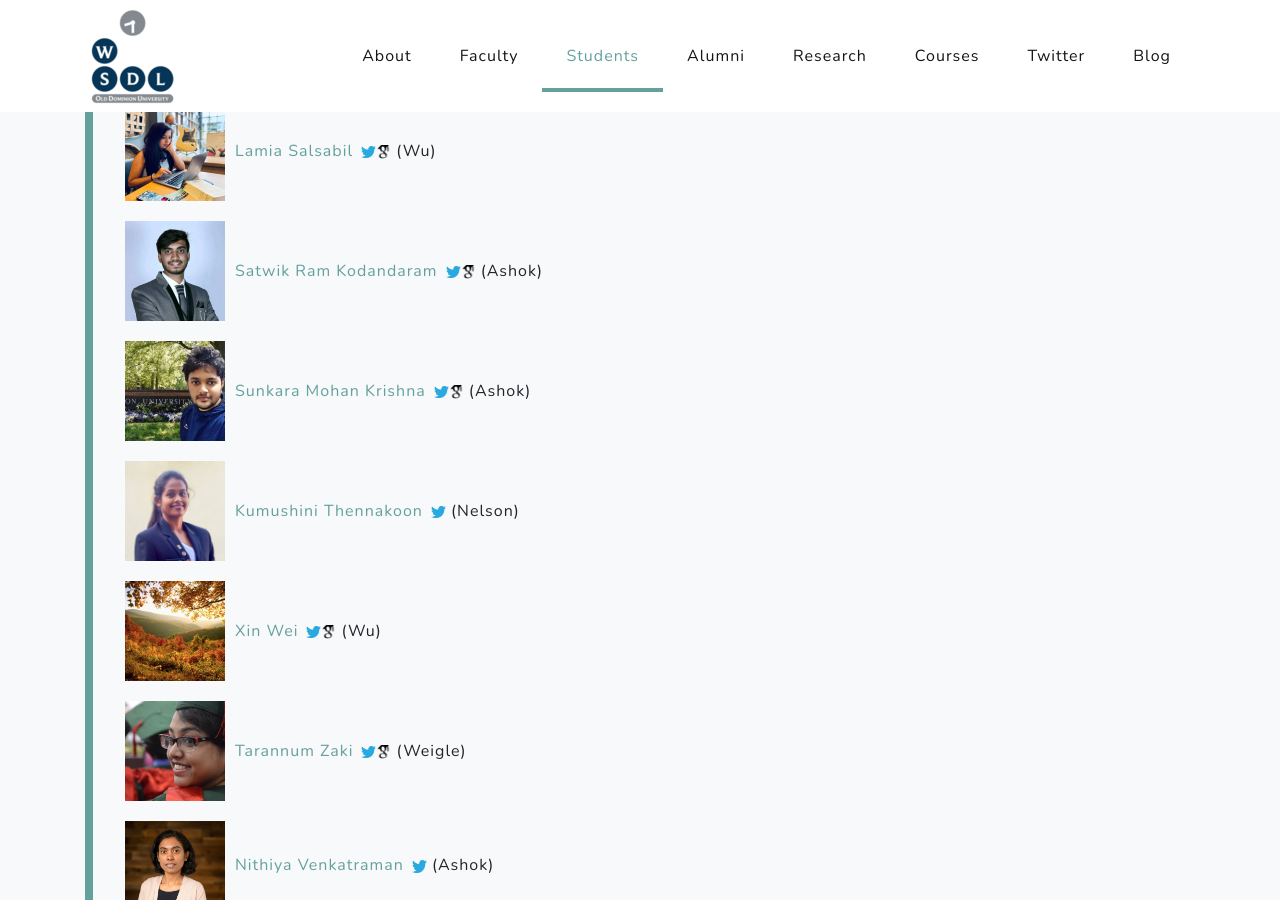
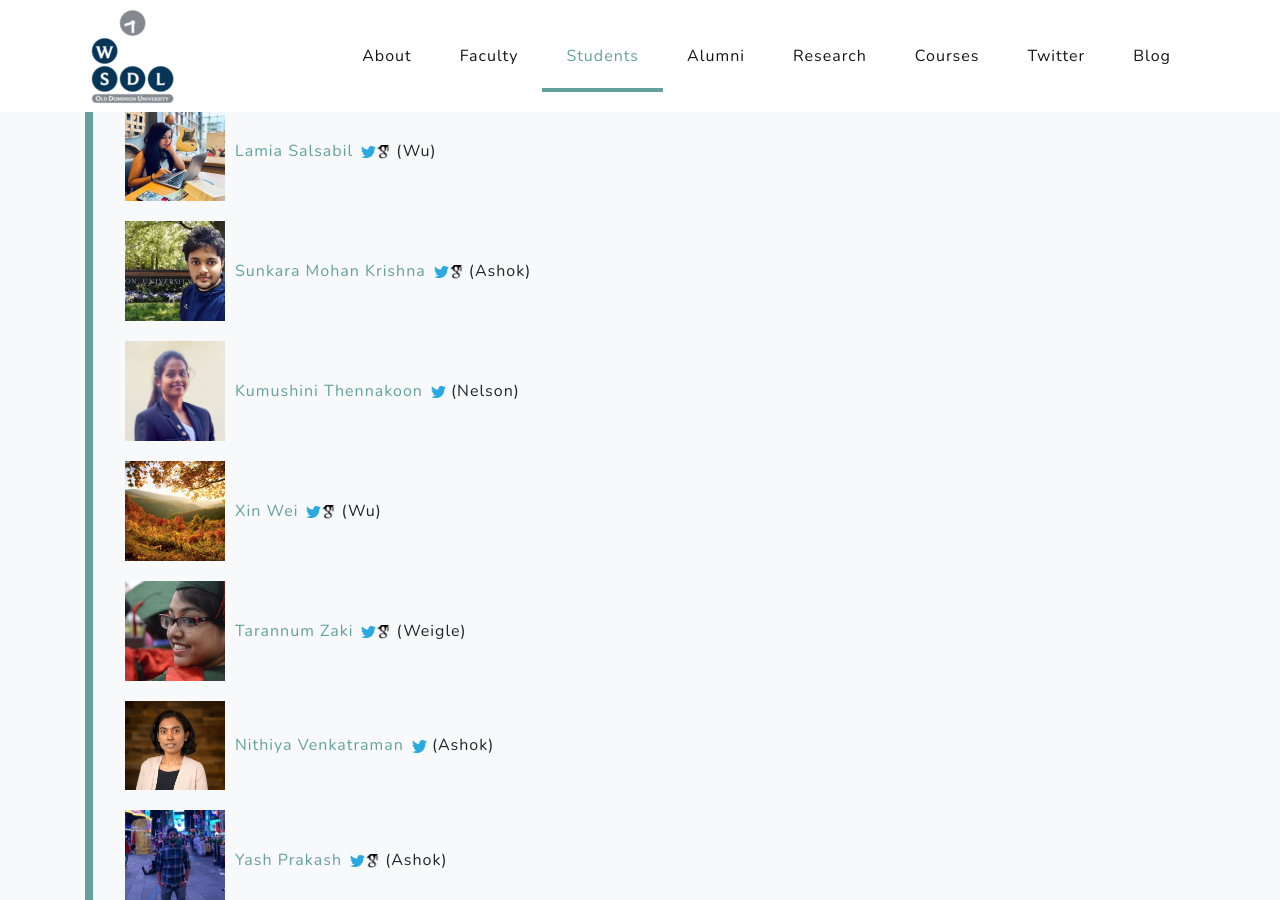
Before and after one commit to oduwsdl/oduwsdl.github.io, a Jekyll site: the page built from index.html, in a window 1280 px wide and 900 px high, scrolled down 4597 px. Built offline with Jekyll 4.4.1, drawn with Linux system fonts in a browser that asks for light colours; nearby versions of some CDN libraries; comment, search, counter and statistics services are not loaded.

Commit message:
Update students.yml
removed Satwik

```diff
--- a/_data/students.yml
+++ b/_data/students.yml
@@ -113,12 +113,6 @@ phd:
   google_scholar_id: 7TC5ZCEAAAAJ
   advisor: Wu
 
-- name: Satwik Ram Kodandaram
-  homepage: https://www.linkedin.com/in/satwik-ram-k-4a8469189/
-  twitter_handle: satwikram29
-  google_scholar_id: pPFFz6AAAAAJ&hl
-  advisor: Ashok
-
 - name: Sunkara Mohan Krishna
   homepage: https://www.cs.odu.edu/~cs_msunk001/
   twitter_handle: mk344567
```
